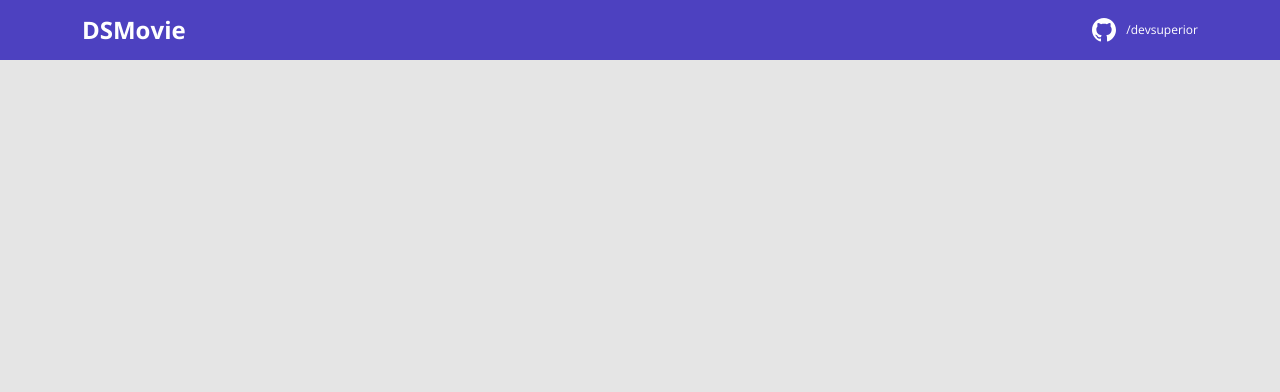
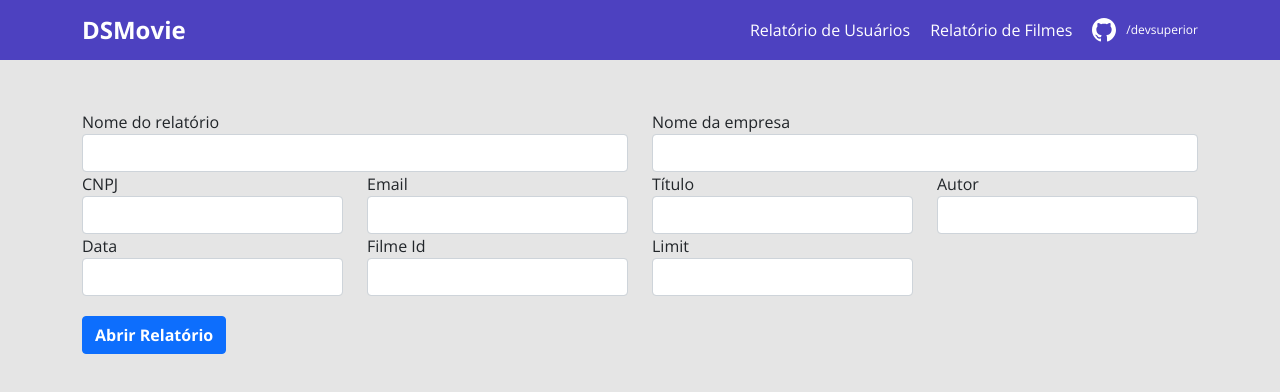
Before and after one commit to Filipe-Fonseca-Silva/dsmovie, a React (Create React App) app in the folder frontend/: page /relatorios/filmes in a window 1280 px wide. Shown: the top 392 px of the page. Built offline with nearby package versions, Linux system fonts and the light colour scheme; no server answers.

Commit message:
Relatorios

```diff
--- a/frontend/src/App.tsx
+++ b/frontend/src/App.tsx
@@ -6,6 +6,8 @@ import {
 import Listing from 'pages/Listing';
 import Form from 'pages/Form';
 import Navbar from "components/Navbar";
+import RelatoriosUsuarios from "components/Relatorios/usuarios";
+import RelatoriosFilmes from "components/Relatorios/filmes";
 
 function App() {
   return (
@@ -16,6 +18,8 @@ function App() {
         <Route path="/form">
           <Route path=":movieId" element={<Form />} />
         </Route>
+        <Route path="/relatorios/usuarios" element={<RelatoriosUsuarios/>}/>
+        <Route path="/relatorios/filmes" element={<RelatoriosFilmes />} />
       </Routes>
     </BrowserRouter>
   );
--- a/frontend/src/components/Navbar/index.tsx
+++ b/frontend/src/components/Navbar/index.tsx
@@ -8,6 +8,9 @@ function Navbar() {
             <nav className="container">
                 <div className="dsmovie-nav-content">
                     <h1>DSMovie</h1>
+                    <div style={{display:"flex"}}>
+                        <a href="/relatorios/usuarios" style={{marginRight:"20px"}}>Relatório de Usuários</a>
+                        <a href="/relatorios/filmes" style={{marginRight:"20px"}}>Relatório de Filmes</a>
                         <a href="https://github.com/devsuperior">
                             <div className="dsmovie-contact-container">
                                 <GithubIcon />
@@ -15,6 +18,7 @@ function Navbar() {
                             </div>
                         </a>
                     </div>
+                </div>
             </nav>
         </header>
     );
--- /dev/null
+++ b/frontend/src/components/Relatorios/filmes.tsx
@@ -0,0 +1,102 @@
+import { useState } from "react";
+
+type FormData = {
+    nomeRelatorio: string;
+    nomeEmpresa: string;
+    cnpj: string;
+    email: string;
+    titulo: string;
+    autor: string;
+    data: string;
+    filmeId: number;
+    limit: number;
+    showData: boolean;
+}
+
+const RelatoriosFilmes = () => {
+
+    const [formData, setFormData] = useState<FormData>({showData: true, } as FormData);
+
+    const handleChange = (event: any) => {
+
+        const name = event.target.name;
+        const value = event.target.value;
+
+        setFormData({...formData, [name]:value});
+    }
+
+    const handleSubmit = (event: any) => {
+
+        event.preventDefault();
+
+        let base;
+        if (formData.data.indexOf('/') > -1) {
+            base = formData.data.split('/');
+            formData.data = base[2] + '/' + base[1] + '/' + base[0];
+debugger
+
+        }
+        else if (formData.data.indexOf('-') > -1) {
+            base = formData.data.split('-');
+            formData.data = base[2] + '-' + base[1] + '-' + base[0];
+            debugger
+        }
+
+        /*let url = `http://localhost:8080/relatorio/movies?nomeRelatorio=${formData.nomeRelatorio}&nomeEmpresa=${formData.nomeEmpresa}&cnpj=${formData.cnpj}&email=${formData.email}&titulo=${formData.titulo}&autor=${formData.autor}&data=${formData.data}&filmeId=${formData.filmeId}&limit=${formData.limit}`
+
+        window.open(url, "_blank");*/
+    }
+
+    return (
+
+        <>
+        <div className="container" style={{marginTop:"50px"}}>
+            <form onSubmit={handleSubmit}>
+                <div className="row">
+                    <div className="col-md-6">
+                        <label>Nome do relatório</label>
+                        <input type="text" className="form-control" name="nomeRelatorio" value={formData && formData.nomeRelatorio} onChange={handleChange}/>
+                    </div>
+                    <div className="col-md-6">
+                        <label>Nome da empresa</label>
+                        <input type="text" className="form-control" name="nomeEmpresa" value={formData && formData.nomeEmpresa}onChange={handleChange}/>
+                    </div>
+                    <div className="col-md-3">
+                      <label>CNPJ</label>
+                        <input type="text" className="form-control" name="cnpj" value={formData && formData.cnpj} onChange={handleChange}/>
+                    </div>
+                    <div className="col-md-3">
+                      <label>Email</label>
+                        <input type="text" className="form-control" name="email" value={formData && formData.email} onChange={handleChange}/>
+                    </div>
+                    <div className="col-md-3">
+                      <label>Título</label>
+                        <input type="text" className="form-control" name="titulo" value={formData && formData.titulo} onChange={handleChange}/>
+                    </div>
+                    <div className="col-md-3">
+                      <label>Autor</label>
+                        <input type="text" className="form-control" name="autor" value={formData && formData.autor} onChange={handleChange}/>
+                    </div>
+                    <div className="col-md-3">
+                      <label>Data</label>
+                        <input type="text" className="form-control" name="data" value={formData && formData.data} onChange={handleChange}/>
+                    </div>
+                    <div className="col-md-3">
+                      <label>Filme Id</label>
+                        <input type="text" className="form-control" name="filmeId" value={formData && formData.filmeId} onChange={handleChange}/>
+                    </div>
+                    <div className="col-md-3">
+                      <label>Limit</label>
+                        <input type="text" className="form-control" name="limit" value={formData && formData.limit} onChange={handleChange}/>
+                    </div>
+                    <div style={{marginTop:"20px"}}>
+                        <button className="btn btn-primary" type="submit" style={{fontWeight:"900"}}>Abrir Relatório</button>
+                    </div>
+                </div>
+            </form>
+        </div>
+        </>
+    );
+}
+
+export default RelatoriosFilmes;
--- /dev/null
+++ b/frontend/src/components/Relatorios/usuarios.tsx
@@ -0,0 +1,89 @@
+import { useState } from "react";
+
+type FormData = {
+    nomeRelatorio: string;
+    empresa: number;
+    showData: boolean;
+    limit: number;
+    data: string;
+    nomeEmpresa: string;
+    cnpj: string;
+    email: string;
+    titulo: string;
+    autor: string;
+}
+
+const RelatoriosUsuarios = () => {
+
+    const [formData, setFormData] = useState<FormData>({showData: true} as FormData);
+
+    const handleChange = (event: any) => {
+
+        const name = event.target.name;
+        const value = event.target.value;
+
+        setFormData({...formData, [name]:value});
+    }
+
+    const handleSubmit = (event: any) => {
+
+        event.preventDefault();
+
+        let url = `http://localhost:8080/relatorio/users?nomeRelatorio=${formData.nomeRelatorio}&nomeEmpresa=${formData.nomeEmpresa}&cnpj=${formData.cnpj}&email=${formData.email}&empresa=${formData.empresa}&titulo=${formData.titulo}&autor=${formData.autor}&data=${formData.data}&limit=${formData.limit}`;
+
+        window.open(url, "_blank");
+    }
+
+    return (
+
+        <>
+        <div className="container" style={{marginTop: "50px"}}>
+            <form onSubmit={handleSubmit}>
+                <div className="row">
+                    <div className="col-md-6">
+                        <label>Nome do relatório</label>
+                        <input type="text" className="form-control" name="nomeRelatorio" value={formData && formData.nomeRelatorio} onChange={handleChange}/>
+                    </div>
+                    <div className="col-md-6">
+                        <label>Nome da empresa</label>
+                        <input type="text" className="form-control" name="nomeEmpresa" value={formData && formData.nomeEmpresa} onChange={handleChange}/>
+                    </div>
+                    <div className="col-md-3">
+                        <label>CNPJ</label>
+                        <input type="text" className="form-control" name="cnpj" value={formData && formData.cnpj} onChange={handleChange}/>
+                    </div>
+                    <div className="col-md-3">
+                        <label>Email</label>
+                        <input type="text" className="form-control" name="email" value={formData && formData.email} onChange={handleChange}/>
+                    </div>
+                    <div className="col-md-3">
+                        <label>Empresa</label>
+                        <input type="text" className="form-control" name="empresa" value={formData && formData.empresa} onChange={handleChange}/>
+                    </div>
+                    <div className="col-md-3">
+                        <label>Título</label>
+                        <input type="text" className="form-control" name="titulo" value={formData && formData.titulo} onChange={handleChange}/>
+                    </div>
+                    <div className="col-md-3">
+                        <label>Autor</label>
+                        <input type="text" className="form-control" name="autor" value={formData && formData.autor} onChange={handleChange}/>
+                    </div>
+                    <div className="col-md-3">
+                        <label>Data</label>
+                        <input type="text" className="form-control" name="data" value={formData && formData.data} onChange={handleChange}/>
+                    </div>
+                    <div className="col-md-3">
+                        <label>Limite</label>
+                        <input type="text" className="form-control" name="limit" value={formData && formData.limit} onChange={handleChange}/>
+                    </div>
+                    <div style={{marginTop:"20px"}}>
+                        <button className="btn btn-outline-primary" type="submit">Abrir Relatório</button>
+                    </div>
+                </div>
+            </form>
+        </div>
+        </>
+    );
+}
+
+export default RelatoriosUsuarios;
```
Lines whose indentation alone changed are shown as unchanged.
